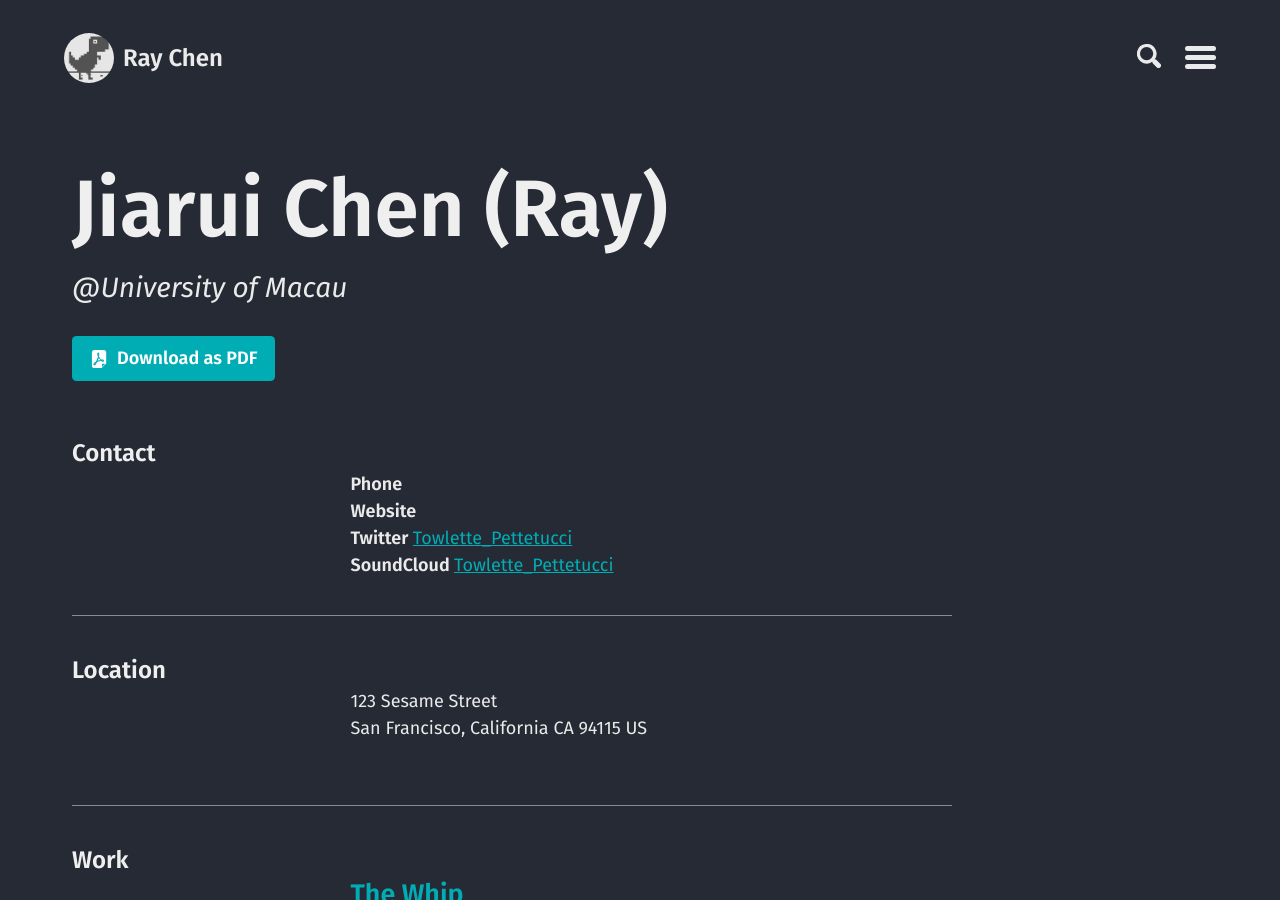
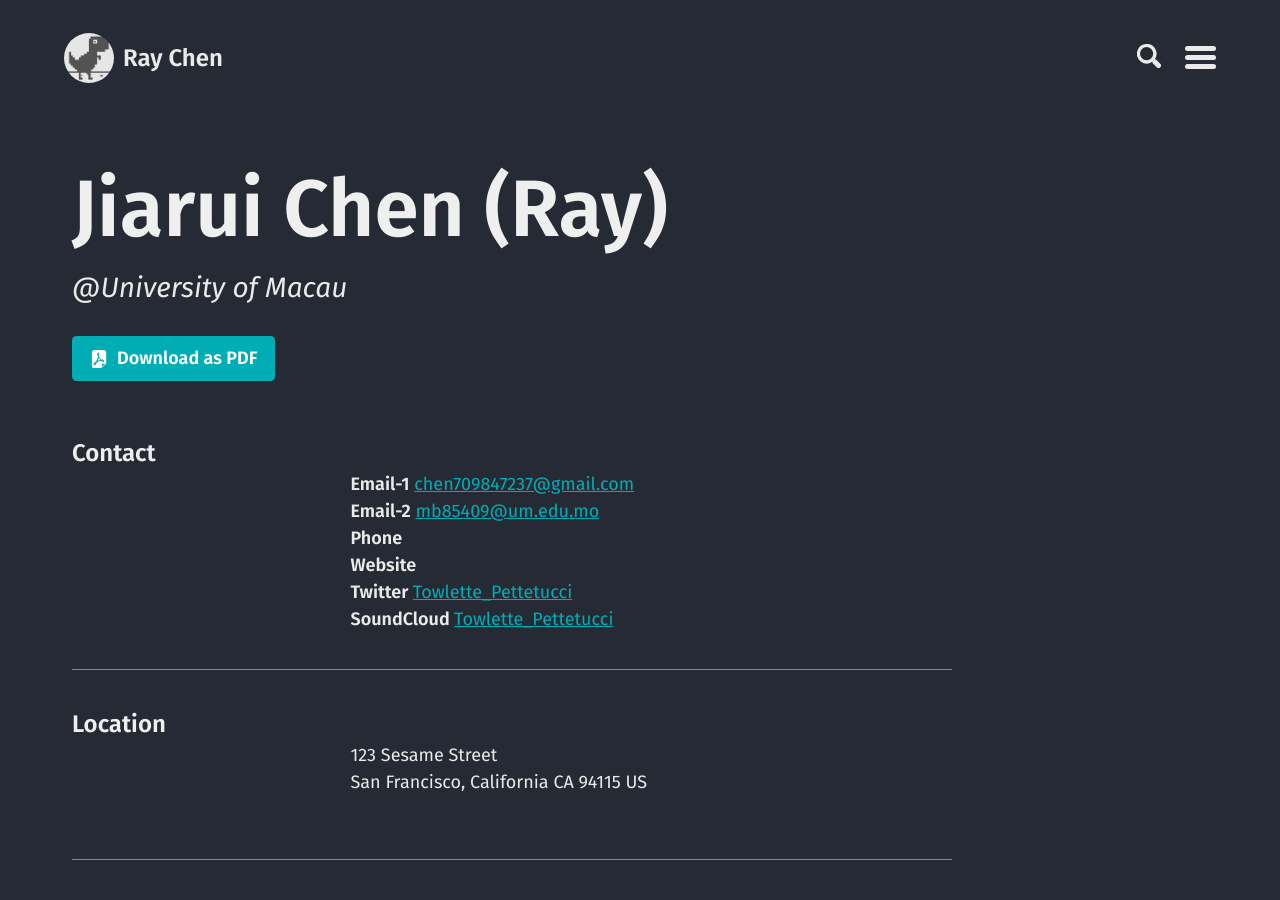
Before and after one commit to chen709847237/chen709847237, a Jekyll site: the page built from cv.md, in a window 1280 px wide and 900 px high. Built offline with Jekyll 4.4.1, drawn with Linux system fonts in a browser that asks for light colours; part of the change alters nothing that is shown.

Commit message:
Update cv.json

```diff
--- a/_data/cv.json
+++ b/_data/cv.json
@@ -3,8 +3,8 @@
     "name": "Jiarui Chen (Ray)",
     "label": "@University of Macau",
     "picture": "",
-    "email-1": "chen709847237@gmail.com",
-    "email-2": "mb85409@um.edu.mo",
+    "email1": "chen709847237@gmail.com",
+    "email2": "mb85409@um.edu.mo",
     "phone": "",
     "website": "",
     "summary": "",
```
